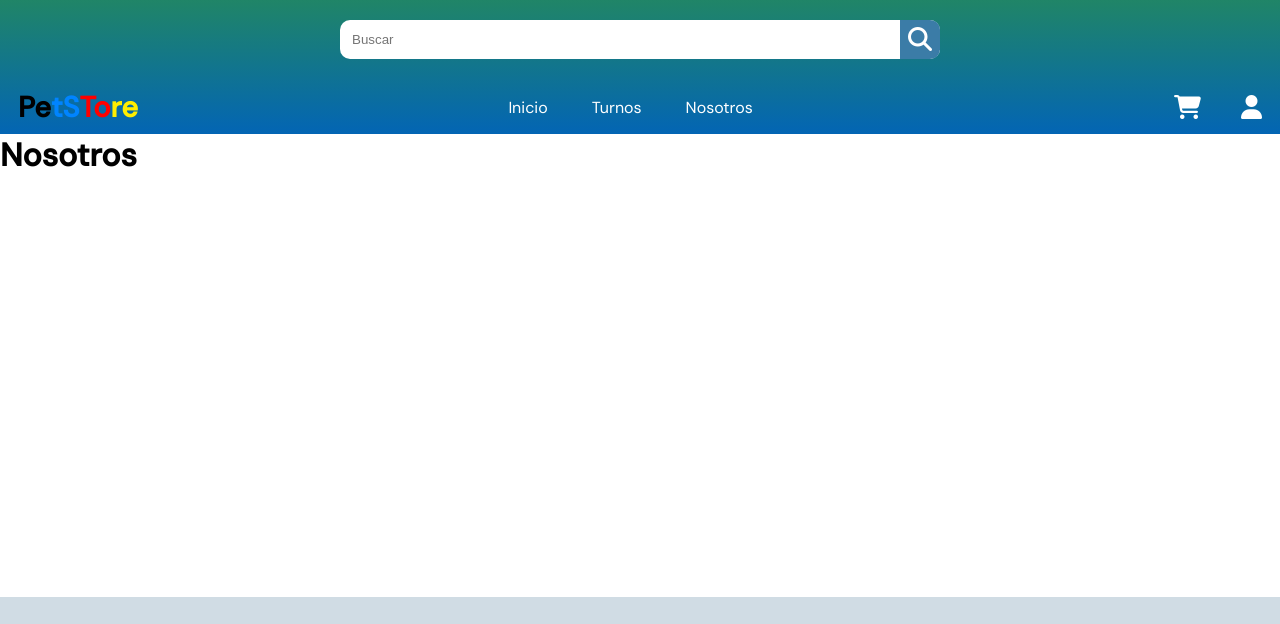
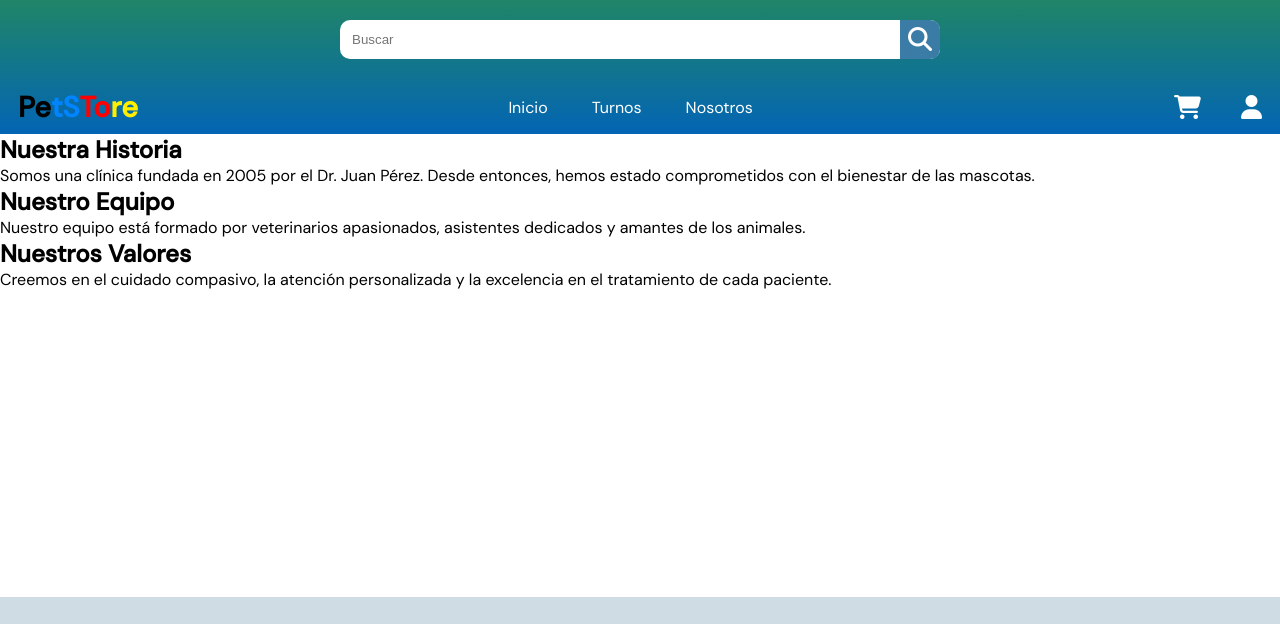
Before and after one commit to Lautab/CODOACODOG9, a plain HTML site: page pages/nosotros.html in a window 1280 px wide. Shown: the top 624 px of the page. Drawn offline with Linux system fonts and the light colour scheme; files whose address does not match are found by name.

Commit message:
agregando contenido en el proyecto1

```diff
--- a/pages/nosotros.html
+++ b/pages/nosotros.html
@@ -61,7 +61,23 @@
 
     <main>
         <!-- Aqui el contenido: crear otra  -->
-        <h1>Nosotros</h1>
+       <!--<h1>Nosotros</h1>-->
+
+
+        <section id="historia">
+            <h2>Nuestra Historia</h2>
+            <p>Somos una clínica fundada en 2005 por el Dr. Juan Pérez. Desde entonces, hemos estado comprometidos con el bienestar de las mascotas.</p>
+        </section>
+        <section id="equipo">
+            <h2>Nuestro Equipo</h2>
+            <p>Nuestro equipo está formado por veterinarios apasionados, asistentes dedicados y amantes de los animales.</p>
+        </section>
+        <section id="valores">
+            <h2>Nuestros Valores</h2>
+            <p>Creemos en el cuidado compasivo, la atención personalizada y la excelencia en el tratamiento de cada paciente.</p>
+        </section>
+
+
     </main>
 
 
```
Also changed, not shown: pages/detalles.html (+1 -1 lines).
